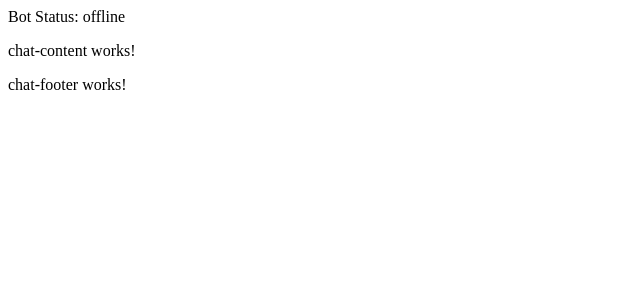
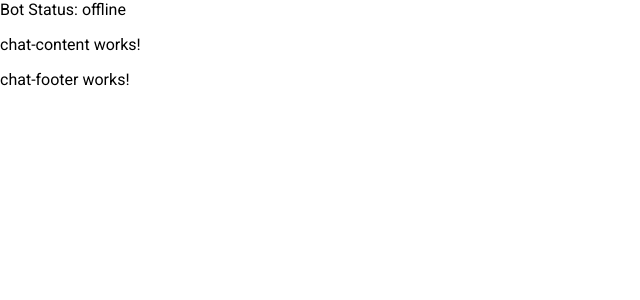
Before and after one commit to Adrian55Stack/ChatBotRxjs, an Angular app: page / in a window 1280 px wide. Shown: the top 300 px of the page, without its empty margins (0-640 px from the left). Built offline with nearby package versions, Linux system fonts and the light colour scheme.

Commit message:
add angular material

```diff
--- a/angular.json
+++ b/angular.json
@@ -32,6 +32,7 @@
               }
             ],
             "styles": [
+              "@angular/material/prebuilt-themes/cyan-orange.css",
               "src/styles.scss"
             ],
             "scripts": []
@@ -91,6 +92,7 @@
               }
             ],
             "styles": [
+              "@angular/material/prebuilt-themes/cyan-orange.css",
               "src/styles.scss"
             ],
             "scripts": []
--- a/package.json
+++ b/package.json
@@ -11,10 +11,12 @@
   "private": true,
   "dependencies": {
     "@angular/animations": "^19.1.0",
+    "@angular/cdk": "^19.2.19",
     "@angular/common": "^19.1.0",
     "@angular/compiler": "^19.1.0",
     "@angular/core": "^19.1.0",
     "@angular/forms": "^19.1.0",
+    "@angular/material": "^19.2.19",
     "@angular/platform-browser": "^19.1.0",
     "@angular/platform-browser-dynamic": "^19.1.0",
     "@angular/router": "^19.1.0",
--- a/src/index.html
+++ b/src/index.html
@@ -6,8 +6,10 @@
   <base href="/">
   <meta name="viewport" content="width=device-width, initial-scale=1">
   <link rel="icon" type="image/x-icon" href="favicon.ico">
+  <link href="https://fonts.googleapis.com/css2?family=Roboto:wght@300;400;500&display=swap" rel="stylesheet">
+  <link href="https://fonts.googleapis.com/icon?family=Material+Icons" rel="stylesheet">
 </head>
-<body>
+<body class="mat-typography">
   <app-root></app-root>
 </body>
 </html>
--- a/src/styles.scss
+++ b/src/styles.scss
@@ -1 +1,4 @@
 /* You can add global styles to this file, and also import other style files */
+
+html, body { height: 100%; }
+body { margin: 0; font-family: Roboto, "Helvetica Neue", sans-serif; }
```
Also changed, not shown: 1 other file (tests, documents, lock files or other folders).
